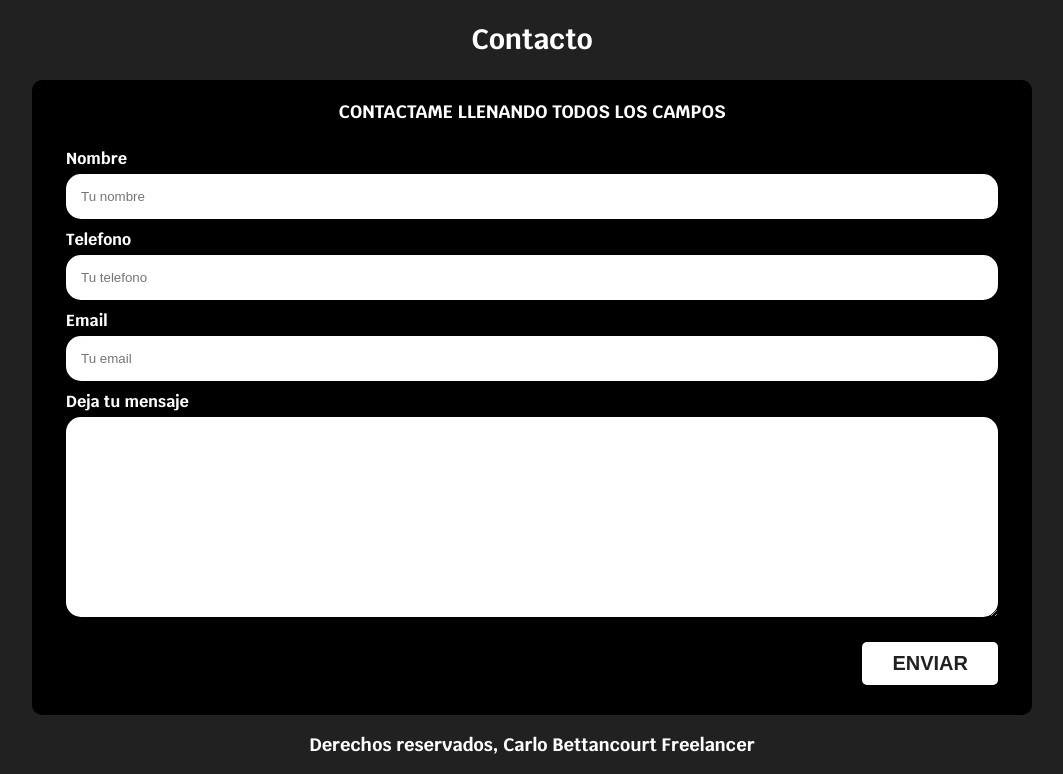
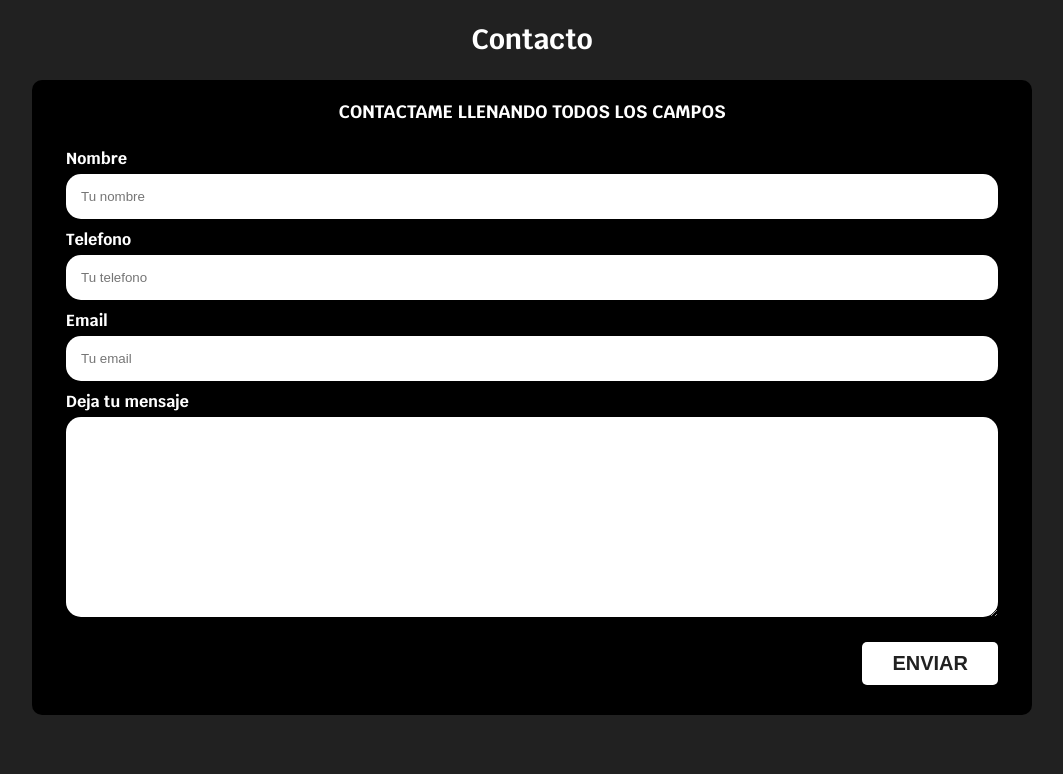
Before and after one commit to bxtta/Freelancer, a plain HTML site: page index.html in a window 1280 px wide. Shown: the part 962-1736 px from the top of the page, without its empty margins (108-1171 px from the left). After the commit the page ends 1677 px from the top, so only its background shows below. Drawn offline with Linux system fonts and the light colour scheme.

Commit message:
elimiinar footer

```diff
--- a/index.html
+++ b/index.html
@@ -134,8 +134,6 @@
 
     </main>
 
-    <footer> <!-- FOOTER -->
-        <h3> Derechos reservados, Carlo Bettancourt Freelancer </h3>
-    </footer>
+
 </body>
 </html>
```
